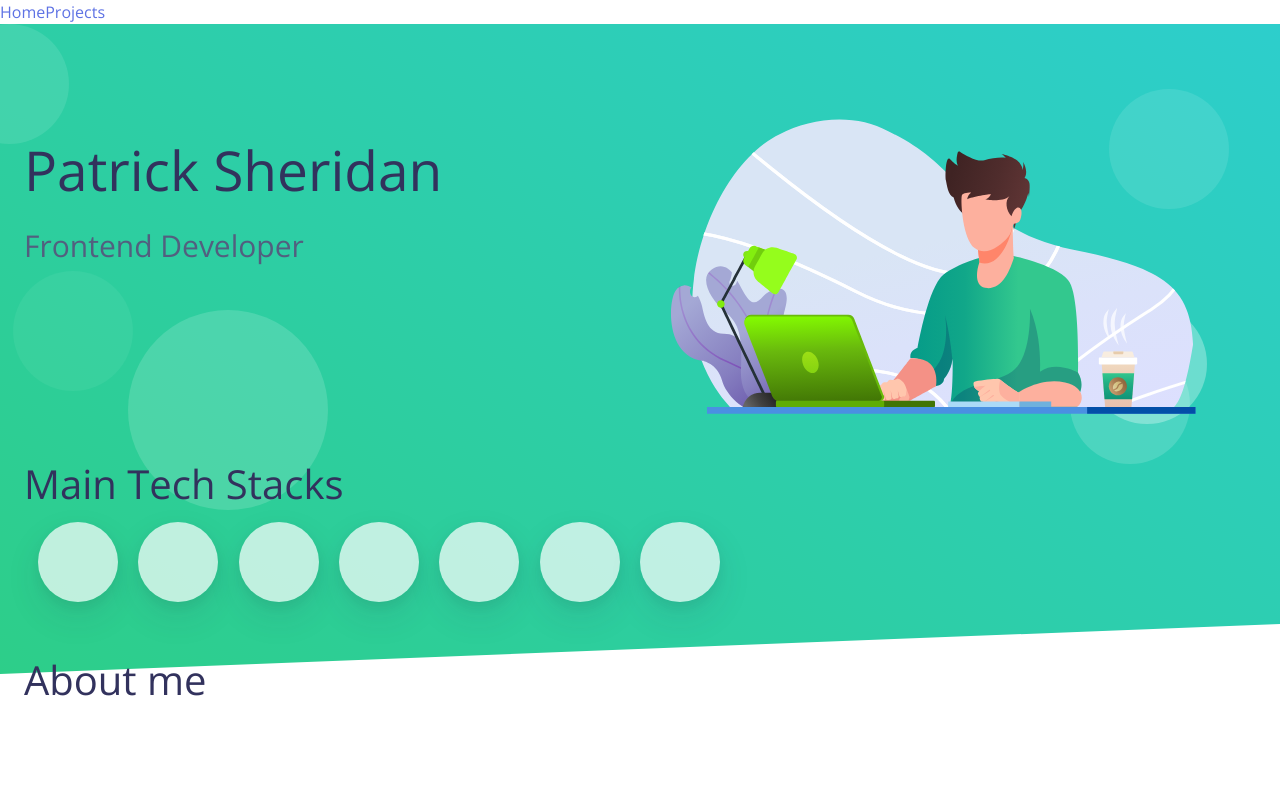
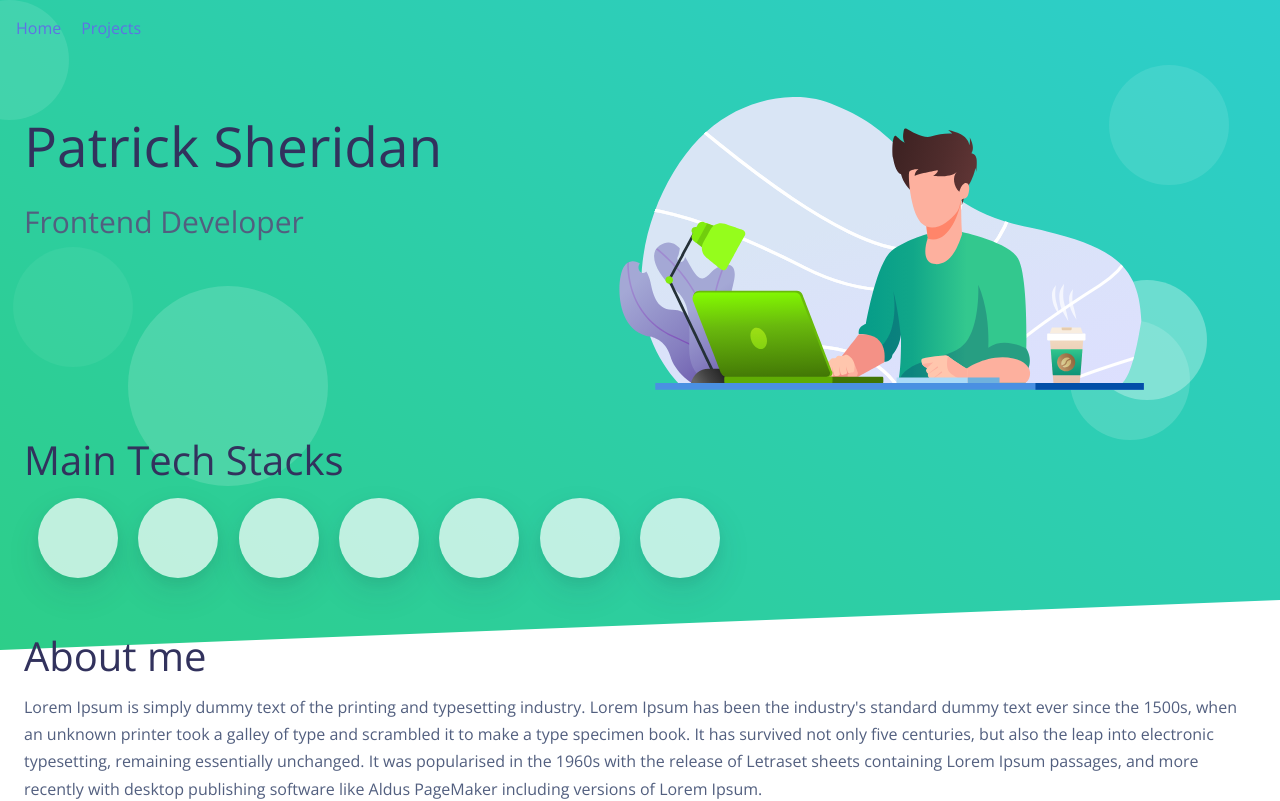
Before and after one commit to sheridp2/portfolio-2021, a React (Create React App) app in the folder portfolio-2021/: page / in a window 1280 px wide. Shown: the top 801 px of the page. Built offline with nearby package versions, Linux system fonts and the light colour scheme; some icons are missing.

Commit message:
navbar updated, slides left in desktop view

```diff
--- a/portfolio-2021/src/App.js
+++ b/portfolio-2021/src/App.js
@@ -3,17 +3,21 @@ import Main from "./components/Main";
 import VerticalNav from "./components/VerticalNav";
 import Projects from "./components/Projects";
 
-import { BrowserRouter, Route } from "react-router-dom";
+import { BrowserRouter, Route, Switch } from "react-router-dom";
 
 function App() {
   return (
+    <>
       <BrowserRouter>
         <div className="App">
           <VerticalNav />
+          <Switch>
             <Route exact path="/" component={Main} />
             <Route exact path="/projects" component={Projects} />
+          </Switch>
         </div>
       </BrowserRouter>
+    </>
   );
 }
 
--- a/portfolio-2021/src/assets/ProjectsData.js
+++ b/portfolio-2021/src/assets/ProjectsData.js
@@ -23,10 +23,6 @@ const ProjectsData = [
       {
         skillName: "NodeJS",
         fontAwesomeClassname: "logos:nodejs-icon",
-      },
-      {
-        skillName: "GraphQL",
-        fontAwesomeClassname: "vscode-icons:file-type-graphql",
       },
     ],
     featured: true,
--- a/portfolio-2021/src/components/About.js
+++ b/portfolio-2021/src/components/About.js
@@ -11,10 +11,13 @@ const useStyles = makeStyles((theme) => ({
     top: "-220px",
 
     [theme.breakpoints.down("md")]: {
-      top: "-200px",
+      top: "-170px",
     },
     [theme.breakpoints.down("sm")]: {
-      top: "-120px",
+      top: "-110px",
+    },
+    [theme.breakpoints.down("xs")]: {
+      top: "-150px",
     },
   },
 }));
@@ -66,6 +69,24 @@ function AboutSkills() {
         <br />
         <Grid container>
           <h1>About me</h1>
+          <p>
+            Lorem Ipsum is simply dummy text of the printing and typesetting
+            industry. Lorem Ipsum has been the industry's standard dummy text
+            ever since the 1500s, when an unknown printer took a galley of type
+            and scrambled it to make a type specimen book. It has survived not
+            only five centuries, but also the leap into electronic typesetting,
+            remaining essentially unchanged. It was popularised in the 1960s
+            with the release of Letraset sheets containing Lorem Ipsum passages,
+            and more recently with desktop publishing software like Aldus
+            PageMaker including versions of Lorem Ipsum.
+          </p>
+          <ul>
+            <li>Lorem ipsum dolor sit amet, consectetuer adipiscing elit.</li>
+            <li>Aliquam tincidunt mauris eu risus.</li>
+            <li>Vestibulum auctor dapibus neque.</li>
+            <li>Nunc dignissim risus id metus.</li>
+            <li>Cras ornare tristique elit.</li>
+          </ul>
         </Grid>
       </Container>
     </div>
--- a/portfolio-2021/src/components/Main.js
+++ b/portfolio-2021/src/components/Main.js
@@ -26,7 +26,7 @@ const useStyles = makeStyles((theme) => ({
     flexDirection: "column",
     justifyContent: "center",
     width: "100%",
-    [theme.breakpoints.down("xs")]: {
+    [theme.breakpoints.down("md")]: {
       position: "relative",
       top: "50px",
     },
@@ -67,14 +67,15 @@ function Main(props) {
                 <Grid container>
                   <Grid
                     item
-                    sm={6}
+                    md={5}
+                    sm={12}
                     className={classes.meText}
                     style={{ zIndex: 10 }}
                   >
                     <h1 className={classes.mainText}>Patrick Sheridan</h1>
                     <p className={classes.secondaryText}>Frontend Developer</p>
                     <Grid container spacing={4}>
-                      <Grid item md={1} xs={2}>
+                      <Grid item>
                         <a
                           href="https://github.com/sheridp2"
                           target="_blank"
@@ -104,7 +105,7 @@ function Main(props) {
                           </UncontrolledTooltip>
                         </a>
                       </Grid>
-                      <Grid item md={1} xs={2}>
+                      <Grid item>
                         <a
                           href="https://www.linkedin.com/in/patrick-sheridan/"
                           target="_blank"
@@ -135,7 +136,7 @@ function Main(props) {
                           </div>
                         </a>
                       </Grid>
-                      <Grid item md={1} xs={2}>
+                      <Grid item>
                         <a
                           href="mailto:sheridp2@gmail.com"
                           target="_blank"
@@ -167,7 +168,7 @@ function Main(props) {
                       </Grid>
                     </Grid>
                   </Grid>
-                  <Grid item sm={6} className={classes.lottieImage}>
+                  <Grid item md={7} sm={12} className={classes.lottieImage}>
                     <LottieAnimate animationData={worker} />
                   </Grid>
                 </Grid>
--- a/portfolio-2021/src/components/Projects.js
+++ b/portfolio-2021/src/components/Projects.js
@@ -24,6 +24,8 @@ const useStyles = makeStyles((theme) => ({
     display: "flex",
     flexDirection: "column",
     justifyContent: "center",
+    paddingLeft: 12,
+    paddingRight: 12,
     [theme.breakpoints.down("xs")]: {
       position: "relative",
       top: "-50px",
@@ -50,7 +52,7 @@ function Projects() {
   }
 
   return (
-    <div className={classes.root}>
+    <div>
       <div className="position-relative">
         <section
           className="section section-lg section-shaped pb-250"
@@ -65,29 +67,23 @@ function Projects() {
             <span />
             <span />
           </div>
-          <Container>
+          <Container style={{ paddingLeft: 0, paddingRight: 0 }}>
             <Fade top duration={1000} distance="40px">
-              <div>
               <Grid container className={classes.mainContainer}>
-                  <Grid item sm={6}>
+                <Grid item md={7} sm={12}>
                   <LottieAnimate
                     animationData={developement}
-                      style={{
-                        width: "100%",
-                        display: "flex",
-                        flexDirection: "column",
-                        justifyContent: "center",
-                      }}
+                    style={{ width: "100%" }}
                   />
                 </Grid>
-                  <Grid item sm={6} className={classes.meText}>
+                <Grid item md={5} sm={12} className={classes.meText}>
                   <h1 className={classes.mainText}>Projects</h1>
                   <br />
                   <Dropdown
                     direction="down"
                     isOpen={dropdownOpen}
                     toggle={toggle}
-                      style={{ maxWidth: 100 }}
+                    style={{ maxWidth: 100, zIndex: 11 }}
                   >
                     <DropdownToggle caret color="secondary">
                       Project Filter
@@ -117,7 +113,6 @@ function Projects() {
                   </Dropdown>
                 </Grid>
               </Grid>
-              </div>
             </Fade>
           </Container>
           <div className="separator separator-bottom separator-skew">
--- a/portfolio-2021/src/components/ProjectsList.js
+++ b/portfolio-2021/src/components/ProjectsList.js
@@ -12,17 +12,20 @@ const useStyles = makeStyles((theme) => ({
     [theme.breakpoints.down("md")]: {
       top: "-150px",
     },
+    [theme.breakpoints.down("sm")]: {
+      top: "-120px",
+    },
     [theme.breakpoints.down("xs")]: {
-      top: "-170px",
+      top: "-160px",
     },
   },
 }));
 
 function ProjectList(props) {
   const [diplayedProjects, setDisplayedProjects] = useState(projectsData);
+  useEffect(() => {
     const tempArray = [];
-  useEffect(() => {
-    projectsData.map((project) => {
+    projectsData.forEach((project) => {
       if (props.filter === "Professional" && project.company !== "Personal") {
         tempArray.push(project);
       }
@@ -37,9 +40,10 @@ function ProjectList(props) {
   }, [props.filter]);
 
   const classes = useStyles();
-  let mappedProjects = diplayedProjects.map((project, index) => {
+  let mappedProjects = diplayedProjects.map((project) => {
     return (
-      <Fade left duration={1000} distance="200px" key={project.name}>
+      <div key={project.name}>
+        <Fade left duration={1000} distance="200px">
           <div
             style={{
               paddingTop: 20,
@@ -65,7 +69,7 @@ function ProjectList(props) {
                   <Grid container spacing={1}>
                     {project.technolgies.map((tech) => {
                       return (
-                      <Grid item>
+                        <Grid item key={tech.skillName}>
                           <Badge color="primary" pill>
                             {tech.skillName}
                           </Badge>
@@ -78,6 +82,7 @@ function ProjectList(props) {
             </Container>
           </div>
         </Fade>
+      </div>
     );
   });
 
--- a/portfolio-2021/src/components/VerticalNav.js
+++ b/portfolio-2021/src/components/VerticalNav.js
@@ -1,24 +1,71 @@
-import React, { useContext, useState, useEffect } from "react";
-import { Link, NavLink } from "react-router-dom";
-// import { Nav, NavItem } from "reactstrap";
+import React, { useState, useEffect } from "react";
+import { NavLink } from "react-router-dom";
+
+// reactstrap components
+import {
+  Collapse,
+  Navbar,
+  NavbarToggler,
+  NavbarBrand,
+  Nav,
+  NavItem,
+  NavLink as NavRoute,
+} from "reactstrap";
 
 function VerticalNav() {
-  //   const pathname = window.location.pathname;
+  const [isOpen, setIsOpen] = useState(true);
+  const [isDesktop, setDesktop] = useState(window.innerWidth > 1450);
 
-  //   let path = pathname === "/" ? "home" : pathname.split("/").pop();
+  const updateMedia = () => {
+    setDesktop(window.innerWidth > 1450);
+  };
 
-  //   const [activeItem, setActiveItem] = useState(path);
-  //   const handleItemClick = (e, { name }) => setActiveItem(name);
-  //   useEffect(() => {
-  //     console.log(pathname);
-  //   }, [pathname]);
+  useEffect(() => {
+    window.addEventListener("resize", updateMedia);
+    return () => window.removeEventListener("resize", updateMedia);
+  });
+
+  function toggle() {
+    setIsOpen(!isOpen);
+  }
 
   return (
-    <div>
-      <NavLink to="/">Home</NavLink>
-
-      <NavLink to="/projects">Projects</NavLink>
-    </div>
+    <>
+      {isDesktop ? (
+        <div style={{ width: 200, position: "fixed", zIndex: 11 }}>
+          <Navbar color="faded" light>
+            {/* <NavbarToggler
+              onClick={toggle}
+              className="mr-2"
+              style={{ paddingLeft: 0 }}
+            /> */}
+            <Collapse isOpen={isOpen} navbar>
+              <Nav navbar>
+                <NavItem>
+                  <NavLink to="/">Home</NavLink>
+                </NavItem>
+                <NavItem>
+                  <NavLink to="/projects">Projects</NavLink>
+                </NavItem>
+              </Nav>
+            </Collapse>
+          </Navbar>
+        </div>
+      ) : (
+        <div style={{ zIndex: 11, position: "fixed" }}>
+          <Navbar color="faded" light>
+            <Nav>
+              <NavItem style={{ paddingRight: 20 }}>
+                <NavLink to="/">Home</NavLink>
+              </NavItem>
+              <NavItem>
+                <NavLink to="/projects">Projects</NavLink>
+              </NavItem>
+            </Nav>
+          </Navbar>
+        </div>
+      )}
+    </>
   );
 }
 
```
Also changed, not shown: 1 other file (tests, documents, lock files or other folders). Lines whose indentation alone changed are shown as unchanged.
